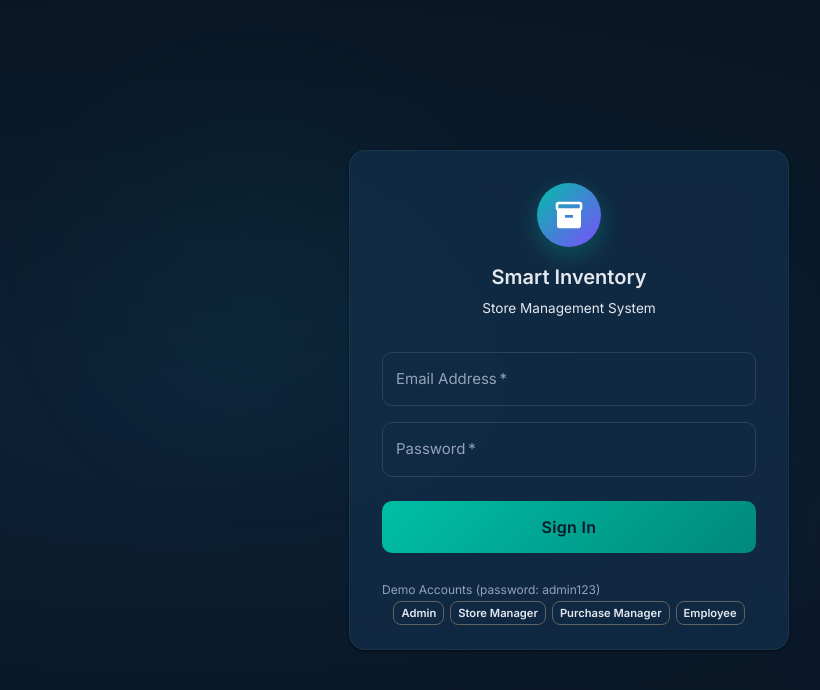
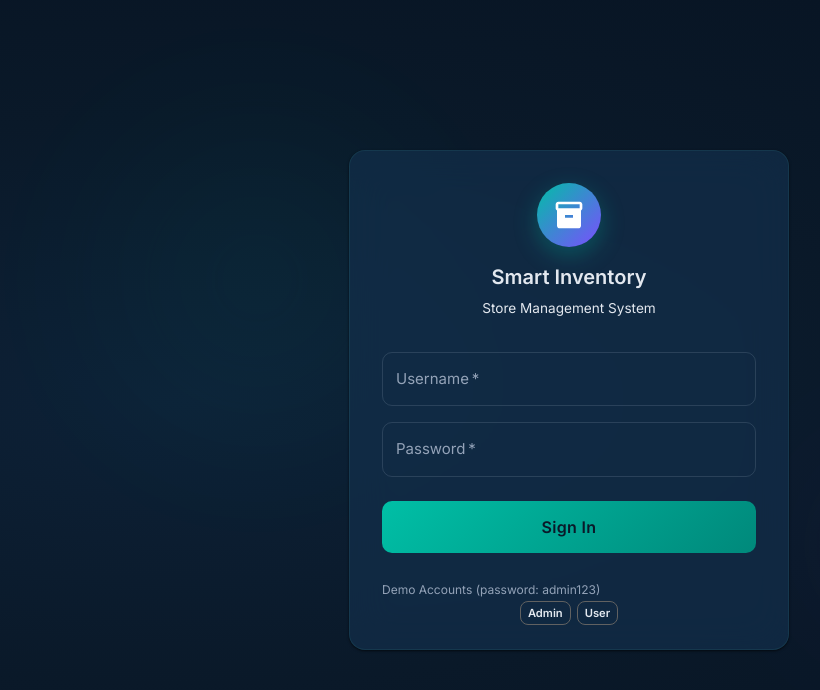
Before and after one commit to abdulhaqkhatai/smartinventory, a React (Vite) app: page /login in a window 1280 px wide. Shown: the top 690 px of the page, without its empty margins (71-891 px from the left). Built offline with nearby package versions, Linux system fonts and the light colour scheme; no server answers.

Commit message:
feat: frontend authentication integrated with backend JWT

```diff
--- a/src/features/auth/LoginPage.jsx
+++ b/src/features/auth/LoginPage.jsx
@@ -29,7 +29,7 @@ const LoginPage = () => {
   const navigate = useNavigate();
   const { loading, error, isAuthenticated } = useSelector((state) => state.auth);
 
-  const [email, setEmail] = useState('');
+  const [username, setUsername] = useState('');
   const [password, setPassword] = useState('');
   const [showPassword, setShowPassword] = useState(false);
 
@@ -45,14 +45,12 @@ const LoginPage = () => {
 
   const handleSubmit = (e) => {
     e.preventDefault();
-    dispatch(performLogin(email, password));
+    dispatch(performLogin(username, password));
   };
 
   const demoAccounts = [
-    { role: 'Admin', email: 'admin@smartinv.com' },
-    { role: 'Store Manager', email: 'store@smartinv.com' },
-    { role: 'Purchase Manager', email: 'purchase@smartinv.com' },
-    { role: 'Employee', email: 'employee@smartinv.com' },
+    { role: 'Admin', username: 'admin' },
+    { role: 'User', username: 'user1' },
   ];
 
   return (
@@ -173,10 +171,10 @@ const LoginPage = () => {
             <Box component="form" onSubmit={handleSubmit}>
               <TextField
                 fullWidth
-                label="Email Address"
-                type="email"
-                value={email}
-                onChange={(e) => setEmail(e.target.value)}
+                label="Username"
+                type="text"
+                value={username}
+                onChange={(e) => setUsername(e.target.value)}
                 required
                 sx={{ mb: 2 }}
                 InputProps={{
@@ -186,7 +184,7 @@ const LoginPage = () => {
                     </InputAdornment>
                   ),
                 }}
-                placeholder="admin@smartinv.com"
+                placeholder="admin"
               />
               <TextField
                 fullWidth
@@ -248,12 +246,12 @@ const LoginPage = () => {
               <Box sx={{ display: 'flex', flexWrap: 'wrap', gap: 0.75, justifyContent: 'center' }}>
                 {demoAccounts.map((account) => (
                   <Chip
-                    key={account.email}
+                    key={account.username}
                     label={account.role}
                     size="small"
                     variant="outlined"
                     onClick={() => {
-                      setEmail(account.email);
+                      setUsername(account.username);
                       setPassword('admin123');
                     }}
                     sx={{
--- a/src/features/auth/authSlice.js
+++ b/src/features/auth/authSlice.js
@@ -1,5 +1,5 @@
 import { createSlice } from '@reduxjs/toolkit';
-import { mockUsers } from '../../services/mockData';
+import api from '../../services/api';
 
 const storedUser = (() => {
   try {
@@ -28,10 +28,10 @@ const authSlice = createSlice({
     loginSuccess: (state, action) => {
       state.loading = false;
       state.isAuthenticated = true;
-      state.user = action.payload;
+      state.user = action.payload.user;
       state.error = null;
-      localStorage.setItem('user', JSON.stringify(action.payload));
-      localStorage.setItem('authToken', 'mock-jwt-token-' + action.payload.id);
+      localStorage.setItem('user', JSON.stringify(action.payload.user));
+      localStorage.setItem('authToken', action.payload.token);
     },
     loginFailure: (state, action) => {
       state.loading = false;
@@ -55,19 +55,20 @@ const authSlice = createSlice({
   },
 });
 
-// Mock login action
-export const performLogin = (email, password) => (dispatch) => {
+// API login action
+export const performLogin = (username, password) => async (dispatch) => {
   dispatch(loginStart());
 
-  // Simulate API call
-  setTimeout(() => {
-    const user = mockUsers.find((u) => u.email === email);
-    if (user && password === 'admin123') {
-      dispatch(loginSuccess(user));
-    } else {
-      dispatch(loginFailure('Invalid email or password'));
-    }
-  }, 800);
+  try {
+    const response = await api.post('/auth/login', {
+      username,
+      password,
+    });
+
+    dispatch(loginSuccess(response));
+  } catch (error) {
+    dispatch(loginFailure(error.message || 'Login failed'));
+  }
 };
 
 export const { loginStart, loginSuccess, loginFailure, logout, clearError, updateProfile } = authSlice.actions;
```
